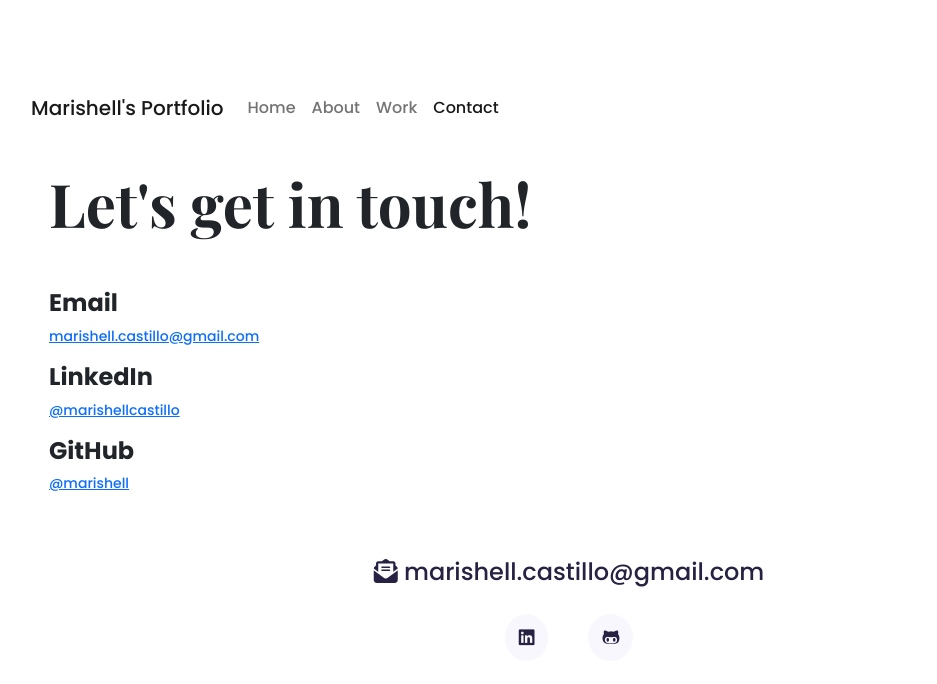
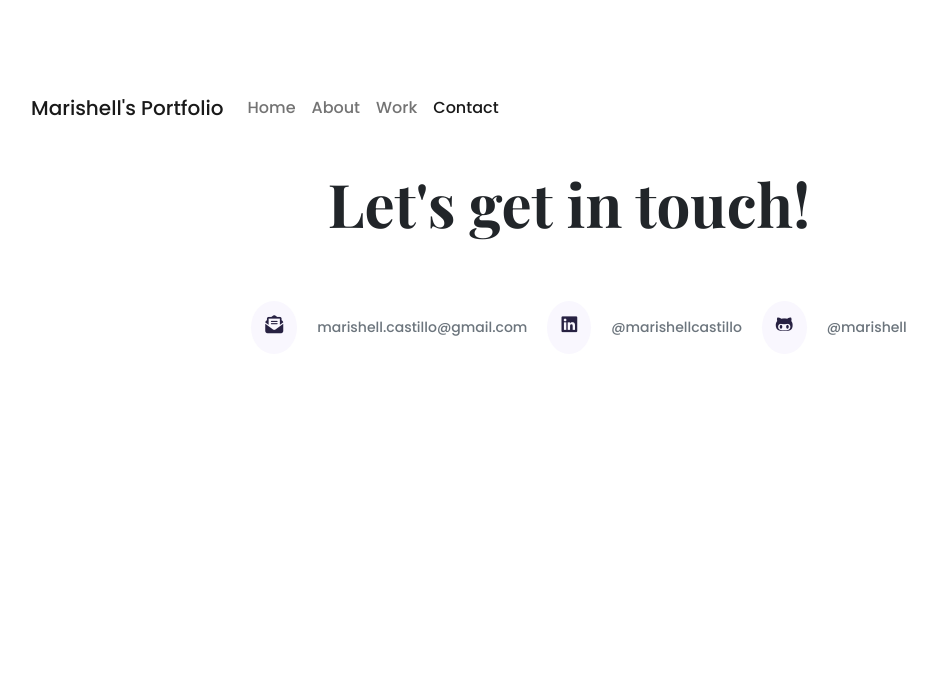
Before and after one commit to Marishell/Portfolio, a plain HTML site: page contact.html in a window 1280 px wide. Shown: the whole page, without its empty margins (71-1008 px from the left). Drawn offline with nearby package versions, Linux system fonts and the light colour scheme.

Commit message:
Updated footer in HTML and CSS
Updated the styling and alignment of the social links and icons on the index and contact page.

```diff
--- a/contact.html
+++ b/contact.html
@@ -72,42 +72,24 @@
         </div>
       </nav>
       <div class="content">
-        <h1 class="mb-5">Let's get in touch!</h1>
-        <h3>Email</h3>
-        <p>
-          <a href="mailto:marishell.castillo@gmail.com">
-            marishell.castillo@gmail.com
-          </a>
-        </p>
-        <h3>LinkedIn</h3>
-        <p>
-          <a href="https://linkedin.com/in/marishellcastillo" target="_blank">
-            @marishellcastillo
-          </a>
-        </p>
-        <h3>GitHub</h3>
-        <p>
-          <a href="https://github.com/Marishell" target="_blank">
-            @marishell
-          </a>
-        </p>
-      </div>
+        <h1 class="text-center">Let's get in touch!</h1>
         <footer>
-        <div class="d-flex justify-content-center mb-4">
+          <div class="social-links d-md-flex justify-content-center">
             <a href="mailto:marishell.castillo@gmail.com" class="email-link">
               <i class="fas fa-envelope-open-text"></i>
-            marishell.castillo@gmail.com
             </a>
-        </div>
-        <div class="social-links d-flex justify-content-center">
+            <p class="text-muted mt-3">marishell.castillo@gmail.com</p>
             <a href="https://linkedin.com/in/marishellcastillo" target="_blank">
               <i class="fab fa-linkedin"></i>
             </a>
+            <p class="text-muted mt-3">@marishellcastillo</p>
             <a href="https://github.com/Marishell" target="_blank">
               <i class="fab fa-github-alt"></i>
             </a>
+            <p class="text-muted mt-3">@marishell</p>
           </div>
         </footer>
       </div>
+    </div>
   </body>
 </html>
--- a/styles/portfolio.css
+++ b/styles/portfolio.css
@@ -122,7 +122,6 @@ footer .contact-box {
 }
 
 footer .email-link {
-  text-decoration: none;
   color: #272142;
   font-size: 24px;
   text-align: center;
@@ -138,6 +137,7 @@ footer .social-links a {
   background-color: var(--secondary-color);
   padding: 10px 14px;
   border-radius: 50%;
+  text-decoration: none;
   font-size: 18px;
   transition: all 130ms ease-in-out;
 }
```
Also changed, not shown: index.html (+1 -4 lines). Lines whose indentation alone changed are shown as unchanged.
